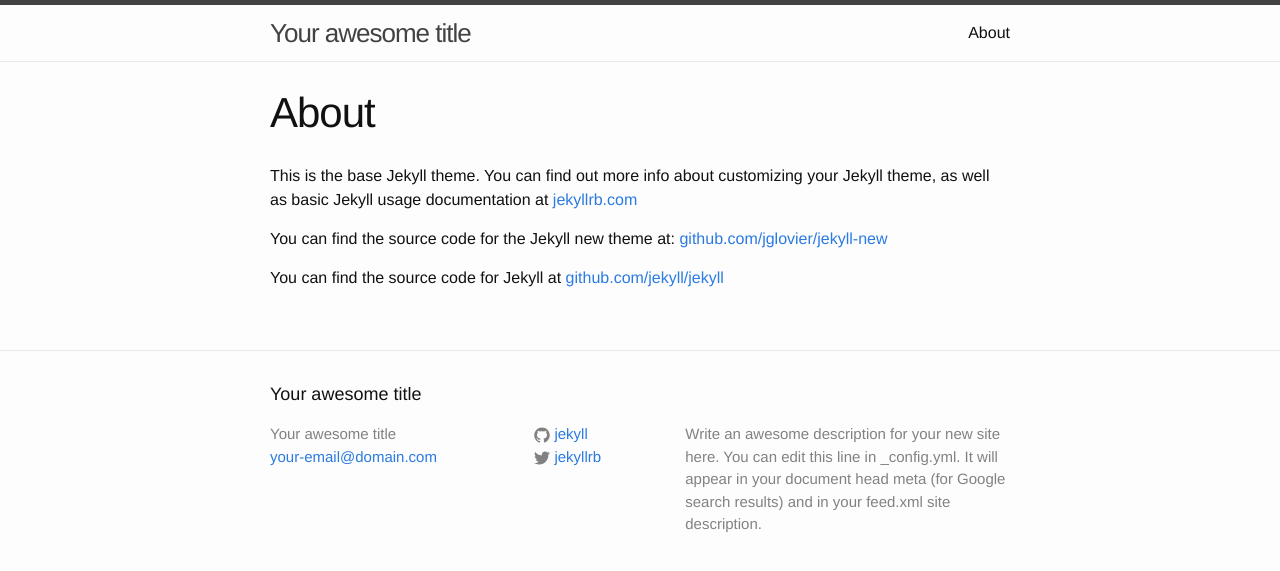
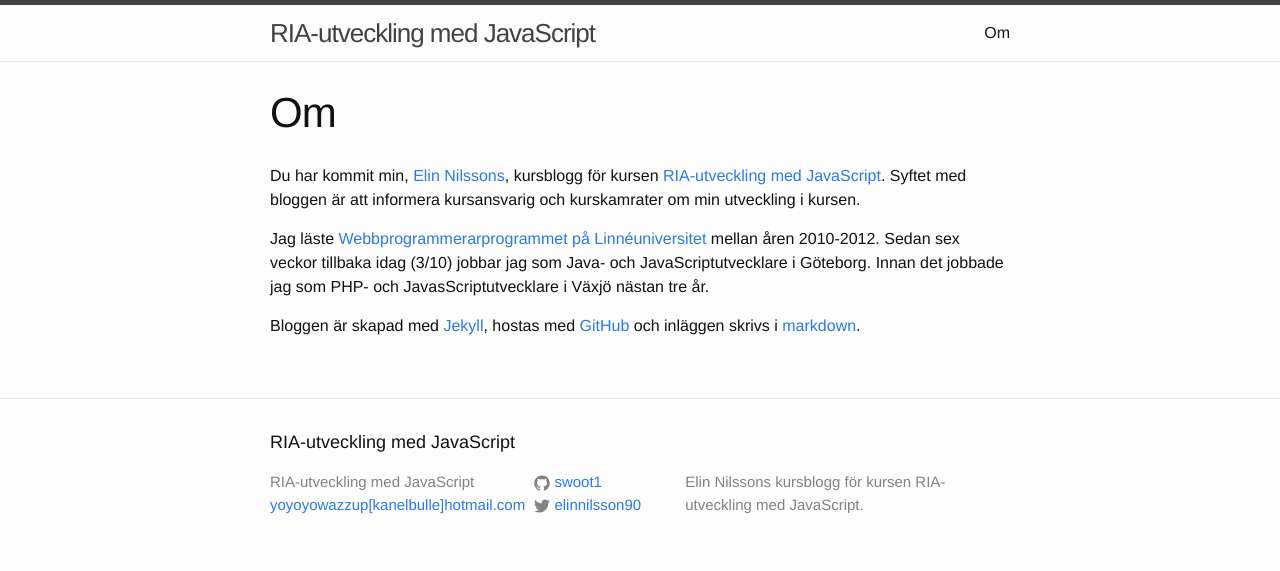
Before and after one commit to Swoot1/swoot1.github.io, a Jekyll site: the page built from about.md, in a window 1280 px wide. Shown: the top 571 px of the page. Built offline with Jekyll 4.4.1, drawn with Linux system fonts in a browser that asks for light colours.

Commit message:
Updated configurations to match my information, added the about and first post.

```diff
--- a/_config.yml
+++ b/_config.yml
@@ -1,14 +1,12 @@
 # Site settings
-title: Your awesome title
-email: your-email@domain.com
+title: RIA-utveckling med JavaScript
+email: yoyoyowazzup[kanelbulle]hotmail.com
 description: > # this means to ignore newlines until "baseurl:"
-  Write an awesome description for your new site here. You can edit this
-  line in _config.yml. It will appear in your document head meta (for
-  Google search results) and in your feed.xml site description.
+  Elin Nilssons kursblogg för kursen RIA-utveckling med JavaScript.
 baseurl: "" # the subpath of your site, e.g. /blog/
 url: "http://yourdomain.com" # the base hostname & protocol for your site
-twitter_username: jekyllrb
-github_username:  jekyll
+twitter_username: elinnilsson90
+github_username:  swoot1
 
 # Build settings
 markdown: kramdown
--- a/about.md
+++ b/about.md
@@ -1,11 +1,11 @@
 ---
 layout: page
-title: About
+title: Om
 permalink: /about/
 ---
 
-This is the base Jekyll theme. You can find out more info about customizing your Jekyll theme, as well as basic Jekyll usage documentation at [jekyllrb.com](http://jekyllrb.com/)
+Du har kommit min, [Elin Nilssons](https://github.com/Swoot1), kursblogg för kursen [RIA-utveckling med JavaScript](http://coursepress.lnu.se/kurs/ria-utveckling-med-javascript). Syftet med bloggen är att informera kursansvarig och kurskamrater om min utveckling i kursen.
 
-You can find the source code for the Jekyll new theme at: [github.com/jglovier/jekyll-new](https://github.com/jglovier/jekyll-new)
+Jag läste [Webbprogrammerarprogrammet på Linnéuniversitet](http://coursepress.lnu.se/program/webbprogrammerare) mellan åren 2010-2012. Sedan sex veckor tillbaka idag (3/10) jobbar jag som Java- och JavaScriptutvecklare i Göteborg. Innan det jobbade jag som PHP- och JavasScriptutvecklare i Växjö nästan tre år.
 
-You can find the source code for Jekyll at [github.com/jekyll/jekyll](https://github.com/jekyll/jekyll)
+Bloggen är skapad med [Jekyll](https://jekyllrb.com/), hostas med [GitHub](https://github.com/) och inläggen skrivs i [markdown](http://blog.ghost.org/markdown/#whatismarkdown).
--- a/index.html
+++ b/index.html
@@ -4,7 +4,7 @@
 
 <div class="home">
 
-  <h1 class="page-heading">Posts</h1>
+  <h1 class="page-heading">Inlägg</h1>
 
   <ul class="post-list">
     {% for post in site.posts %}
@@ -18,6 +18,6 @@
     {% endfor %}
   </ul>
 
-  <p class="rss-subscribe">subscribe <a href="{{ "/feed.xml" | prepend: site.baseurl }}">via RSS</a></p>
+  <p class="rss-subscribe">Prenumerera <a href="{{ "/feed.xml" | prepend: site.baseurl }}">via RSS</a></p>
 
 </div>
```
Also changed, not shown: _posts/2015-10-03-jekyll-med-github-pages.markdown (added, +10 -0 lines), _posts/2015-10-02-welcome-to-jekyll.markdown (renamed from _posts/2015-10-03-welcome-to-jekyll.markdown).
